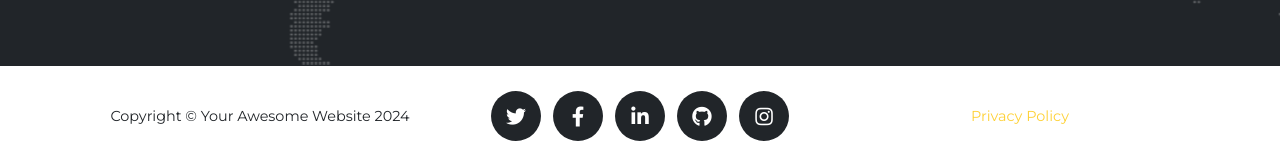
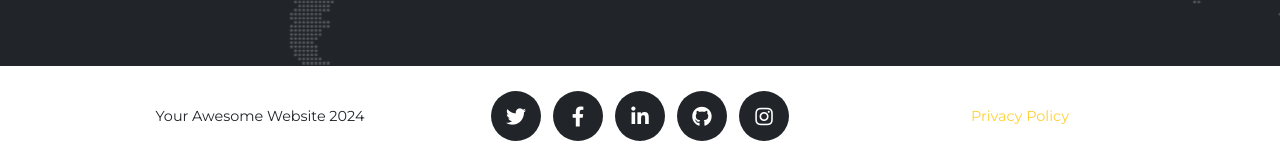
Before and after one commit to brogers622/my-jekyll-theme, a Jekyll site: the page built from index.md, in a window 1280 px wide and 900 px high, scrolled down 3584 px. Shown: the part 734-897 px from the top of the window. Built offline with Jekyll 4.4.1, drawn with Linux system fonts in a browser that asks for light colours; some web fonts are replaced.

Commit message:
removing copyright from footer

```diff
--- a/_includes/footer.html
+++ b/_includes/footer.html
@@ -5,7 +5,7 @@
     <div class="row align-items-center">
       <div class="col-md-4">
         <span class="copyright"
-          >Copyright &copy; {{ site.title }} {{ 'now' | date: "%Y" }}</span
+          >{{ site.title }} {{ 'now' | date: "%Y" }}</span
         >
       </div>
       <!-- Social Media -->
@@ -38,7 +38,7 @@
     <div class="row align-items-center">
       <div class="col-md-4">
         <span class="copyright"
-          >Copyright &copy; {{ site.title }} {{ 'now' | date: "%Y" }}</span
+          >{{ site.title }} {{ 'now' | date: "%Y" }}</span
         >
       </div>
       <!-- Social Media -->
```
